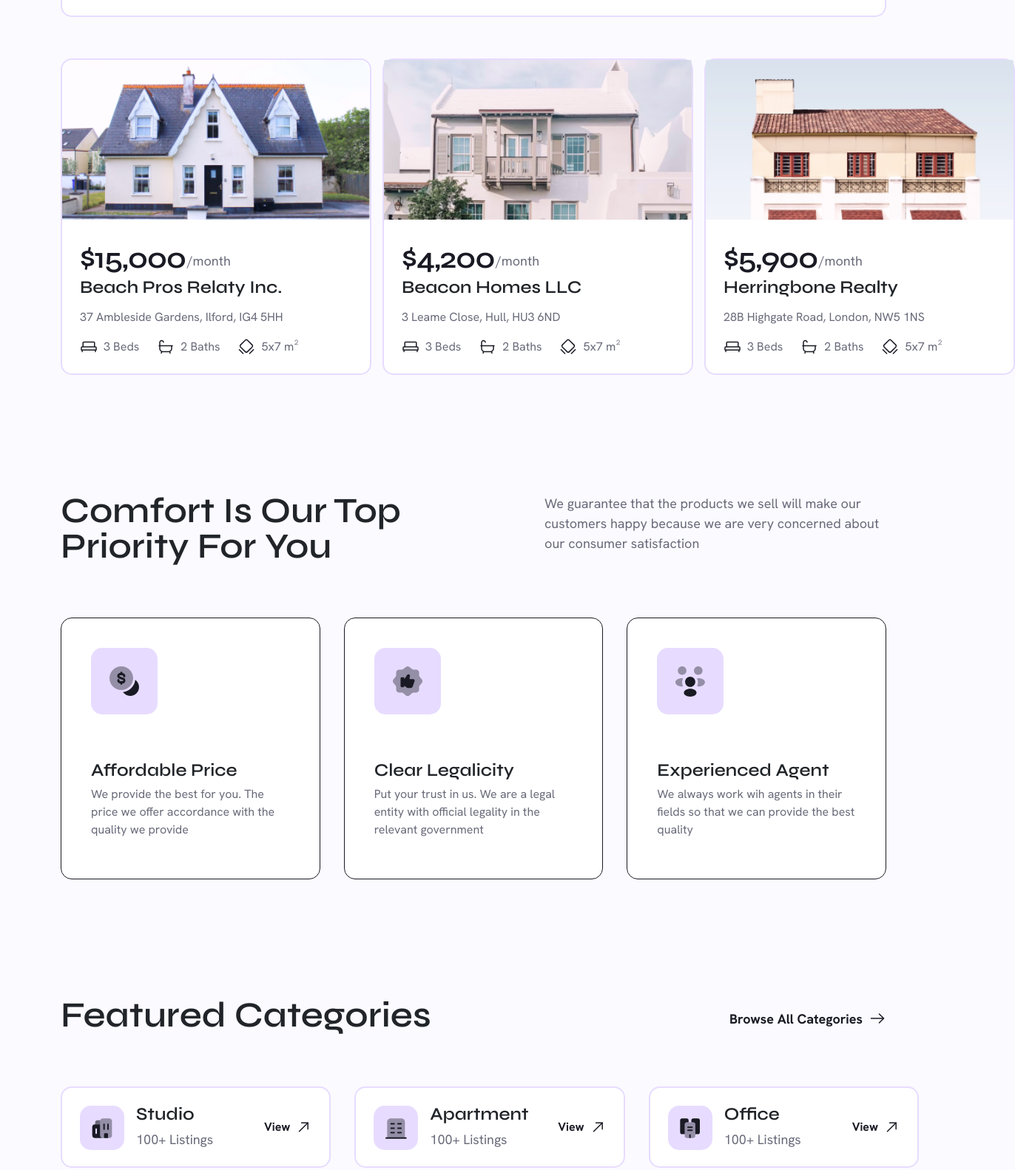
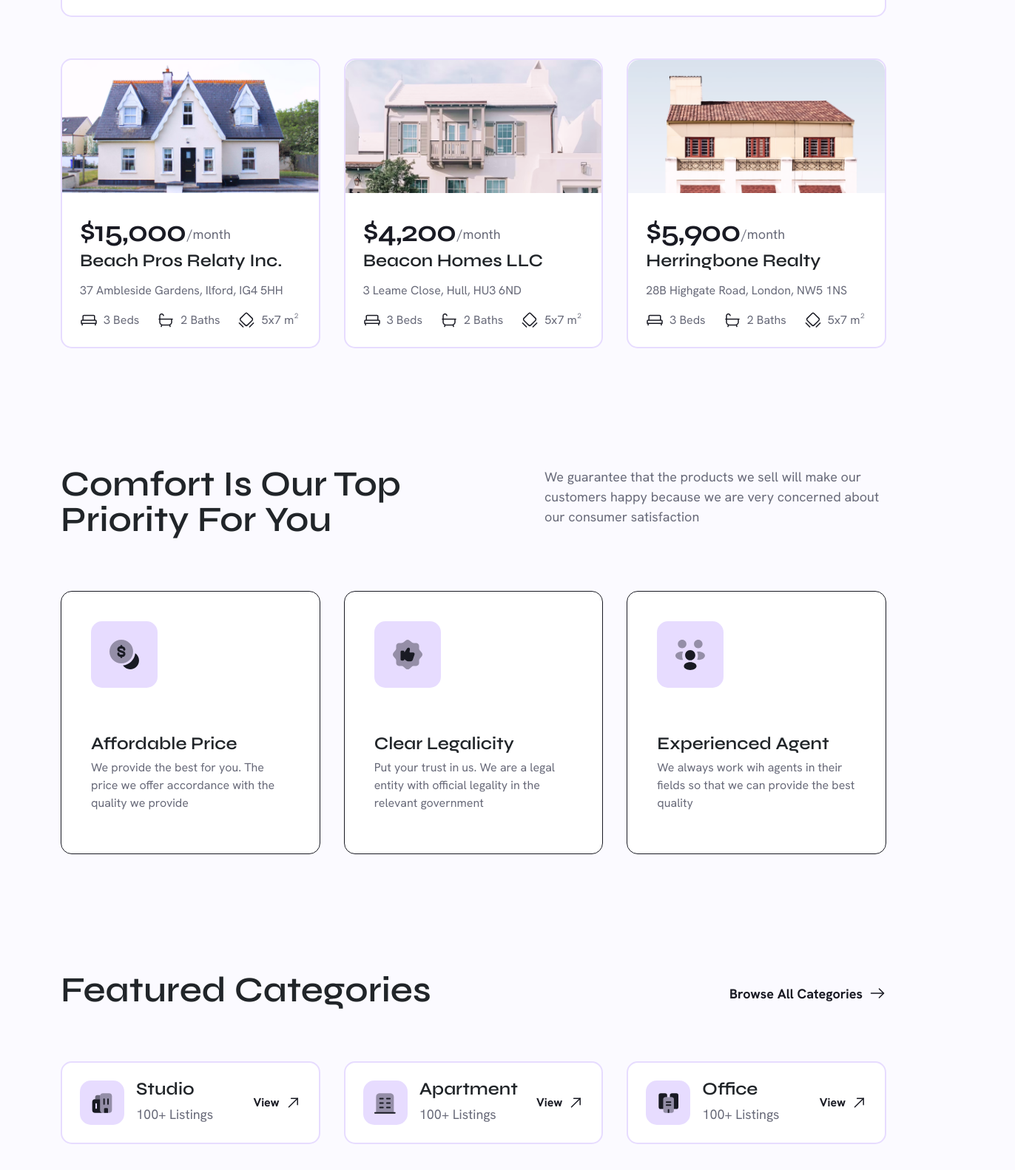
Before and after one commit to laksamanaap/Estately, a website: page index.html in a window 1280 px wide. Shown: the part 1596-3178 px from the top of the page at 74% size, 1372 px wide, since content can reach past the window. Drawn offline with nearby package versions, Linux system fonts and the light colour scheme.

Commit message:
third commit

```diff
--- a/index.html
+++ b/index.html
@@ -166,7 +166,7 @@
         <div class="row g-0">
           <div class="col-md-5">
             <div class="featured-listings__img-wrap">
-              <img src="assets/image 53.png" class="img-fluid rounded-start overflow-hidden" alt="...">
+              <img src="assets/image 53.png" class="img-fluid overflow-hidden" alt="...">
             </div>
           </div>
           <!-- Big card img -->
@@ -303,7 +303,7 @@
 
           <!-- Small card 1 -->
           <div class="col">
-            <div class="featured-listings__small-card" style="width: 26.25rem;">
+            <div class="featured-listings__small-card">
               <img src="assets/Image 44.png" class="card-img-top" alt="...">
               <div class="featured-listings__small-card-content-wrap">
 
@@ -343,7 +343,7 @@
 
           <!-- Small card 2 -->
           <div class="col">
-            <div class="featured-listings__small-card" style="width: 26.25rem;">
+            <div class="featured-listings__small-card">
               <img src="assets/Image 45.png" class="card-img-top" alt="...">
               <div class="featured-listings__small-card-content-wrap">
 
@@ -384,7 +384,7 @@
 
           <!-- Small card 3 -->
           <div class="col">
-            <div class="featured-listings__small-card" style="width: 26.25rem;">
+            <div class="featured-listings__small-card">
               <img src="assets/Image 51.png" class="card-img-top" alt="...">
               <div class="featured-listings__small-card-content-wrap">
 
@@ -453,7 +453,7 @@
           <!-- befenit 1-->
           <div class="comfort__benefits-items">
 
-            <div class="comfort__card" style="max-width: 22.7rem; max-height:22rem;">
+            <div class="comfort__card">
 
               <div class="comfort__card-body">
                 <div class="comfort__icon-wrap">
@@ -475,7 +475,7 @@
           <!-- befenit 2-->
           <div class="comfort__benefits-items">
 
-            <div class="comfort__card" style="max-width: 22.7rem; max-height:22rem;">
+            <div class="comfort__card">
 
               <div class="comfort__card-body">
                 <div class="comfort__icon-wrap">
@@ -498,7 +498,7 @@
           <!-- befenit 3-->
           <div class="comfort__benefits-items">
 
-            <div class="comfort__card" style="max-width: 22.7rem; max-height:22rem;">
+            <div class="comfort__card">
 
               <div class="comfort__card-body">
                 <div class="comfort__icon-wrap">
@@ -613,7 +613,7 @@
 
           <!-- City 1-->
           <div class="col">
-            <div class="cities__card-explore-cities" style="width: 23rem;">
+            <div class="cities__card-explore-cities">
               <img src="assets/pasadena.png" class="card-img-top" alt="Pasadena">
               <div class="cities__content-wrap">
                 <div class="cities__card-cities-location">
@@ -630,7 +630,7 @@
 
           <!-- City 2-->
           <div class="col">
-            <div class="cities__card-explore-cities" style="width: 23rem;">
+            <div class="cities__card-explore-cities">
               <img src="assets/lafayette.png" class="card-img-top" alt="Pasadena">
               <div class="cities__content-wrap">
                 <div class="cities__card-cities-location">
@@ -647,7 +647,7 @@
 
           <!-- City 3-->
           <div class="col">
-            <div class="cities__card-explore-cities" style="width: 23rem;">
+            <div class="cities__card-explore-cities">
               <img src="assets/newyork.png" class="card-img-top" alt="Pasadena">
               <div class="cities__content-wrap">
                 <div class="cities__card-cities-location">
@@ -680,7 +680,7 @@
       <div class="agents__row-wrapper">
 
         <div class="agents__card-agents-wrap">
-          <div class="row row-cols-3 g-4 ">
+          <div class="row row-cols-3 gy-5 gx-4">
 
             <div class="col">
               <!-- Agent Edwin -->
@@ -779,6 +779,7 @@
               </div>
             </div>
 
+
               <div class="col">
                 <!-- Agent Guy Hawkins -->
 
@@ -875,6 +876,8 @@
 
                 </div>
               </div>
+
+
           </div>
         </div>
       </div>
@@ -1184,7 +1187,7 @@
   <script>
     $('.owl-carousel').owlCarousel({
             loop: true,
-            margin: 15,
+            margin: 24,
             nav: true,
             navText:["<span>🡠</span>","<span>🡢</span>"],
             responsive: {
--- a/sass/components/_comfort.scss
+++ b/sass/components/_comfort.scss
@@ -41,7 +41,11 @@
     background: #FFFFFF;
     border: 1px solid $color-secondary;
     border-radius: 15px;
+    flex: 1;
+    }
 
+    &__card {
+        flex: 1;
     }
 
     &__card-body {
--- a/sass/components/_featured-categories.scss
+++ b/sass/components/_featured-categories.scss
@@ -32,7 +32,6 @@
         flex-direction: row;
         align-items: flex-start;
         gap: 32px;
-        justify-content: space-between;
     }
 
     &__featured {
@@ -41,8 +40,6 @@
         background: #FFFFFF;
         border: 2px solid $color-primary-lavender-light;
         border-radius: 15px;
-        width: 365.33px;
-        height: 110px;
         padding: 1.5rem;
         justify-content: space-between;
     }
--- a/sass/components/_featured-listings.scss
+++ b/sass/components/_featured-listings.scss
@@ -34,6 +34,11 @@
     &__img-wrap {
         height: auto;
         align-items: stretch;
+
+        img {
+            border-bottom-left-radius: 15px !important;
+            border-top-left-radius:15px !important;
+        }
     }
 
     &__content-wrap {
@@ -161,7 +166,7 @@
     &__small-card-wrapper {
         display: flex;
         margin-top: 2.5rem;
-        grid-column-gap: 15px;
+        grid-column-gap: 32px;
     }
 
     &__small-card {
@@ -171,6 +176,11 @@
         background: #FFFFFF;
         border: 2px solid #E7DCFF;
         border-radius: 15px;
+
+        img {
+            border-top-left-radius:15px !important;
+            border-top-right-radius: 15px !important;
+        }
 
         &-content-wrap {
             padding: 2rem 1.5rem 1.5rem;
--- a/sass/components/_testimonial.scss
+++ b/sass/components/_testimonial.scss
@@ -24,6 +24,7 @@
     }
 
     // Carousel //
+
 
     .owl-dots {
         display: none;
```
Also changed, not shown: css/style.css. Lines whose indentation alone changed are shown as unchanged.
